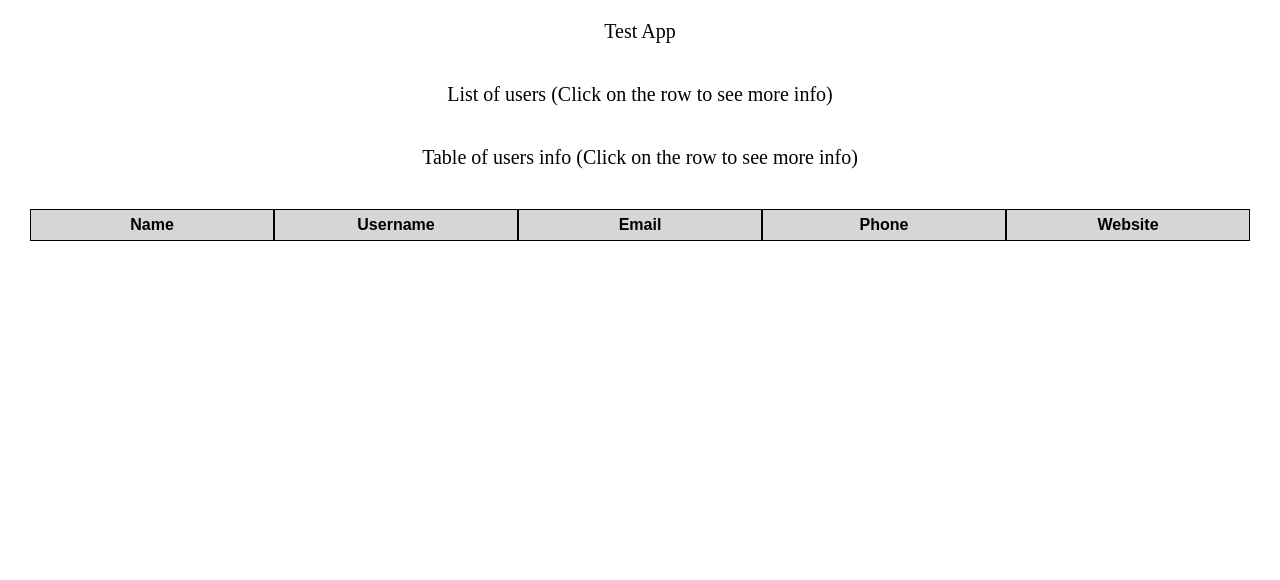
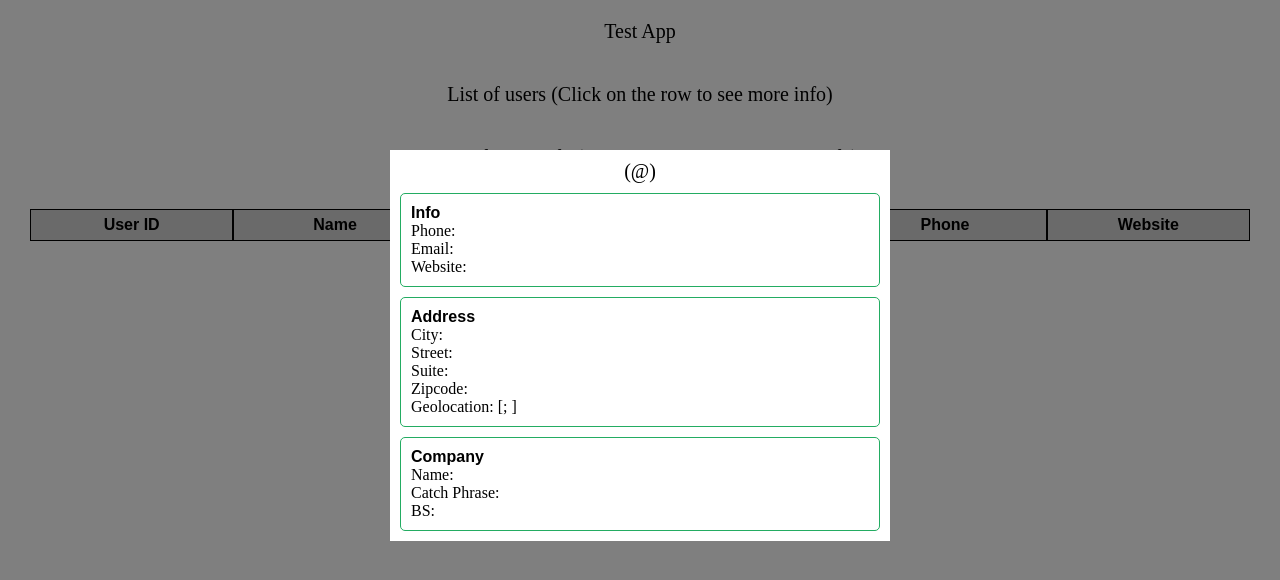
Before and after one commit to AlexBryuzgin/smartex-test, a website: page application/index.html in a window 1280 px wide. Drawn offline with nearby package versions, Linux system fonts and the light colour scheme; some packages are replaced by stand-ins of ours; files that its build step writes are made by us from their sources; no server answers; a script that the page names is missing.

Commit message:
bonus task for bookmark done

```diff
--- a/application/js/main/controller.js
+++ b/application/js/main/controller.js
@@ -7,27 +7,38 @@
 	function MainPageController($scope, restService, localStorageService){
 		var vm = this;
 
+		//get data from API
 		vm.users = [];
 		restService.getData()
 		.$promise
 		.then(function(response){
 			vm.users = response;
 			console.log(vm.users);
-		})
+		});
+		//show detalisation
 		vm.user = {};
 		vm.showflag = false;
 		vm.goto = function(id){
 			vm.showflag = true;
 			localStorageService.set('userId', id);
-			vm.user = vm.users[id - 1];
-			console.log(vm.user)
-		}
+			if(localStorageService.get('userData') == undefined || localStorageService.get('userData') == null )
+				localStorageService.set('userData',  vm.users[id - 1]);
+			vm.user = localStorageService.get('userData');
+			console.log(vm.user);
+		};
+		//close pop-up detalisation window
 		vm.closePopup = function(){
 			vm.showflag = false;
 			localStorageService.clearAll();
-		}
-		vm.prevent = function(event){
-			event.preventDefault();
-		}
+		};
+		vm.localId = localStorageService.get('userId');
+		$scope.$watch(function(){
+			return vm.localId
+		}, function(){
+			if(vm.localId != undefined){
+				console.log(vm.localId);
+				vm.goto(vm.localId);
+			};
+		});
 	}
 }());
--- a/application/js/main/index.html
+++ b/application/js/main/index.html
@@ -8,6 +8,9 @@
 <p class="name">Table of users info <span>(Click on the row to see more info)</span></p>
 <div class="table">
 	<div class="tr">
+		<div class="tc">
+			<span>User ID</span>
+		</div>
 		<div class="tc">
 			<span>Name</span>
 		</div>
@@ -25,6 +28,9 @@
 		</div>
 	</div>
 	<div class="tr" ng-repeat="user in vm.users" ng-click="vm.goto(user.id)">
+		<div class="tc">
+			<span>{{user.id}}</span>
+		</div>
 		<div class="tc">
 			<span>{{user.name}}</span>
 		</div>
--- a/application/style/style.css
+++ b/application/style/style.css
@@ -56,7 +56,7 @@
 .tc{
 	display: table-cell;
 	text-align: center;
-	width: 20%;
+	width: calc(100% / 6);
 	height: 30px;
 	border:1px solid #000;
 }
```
